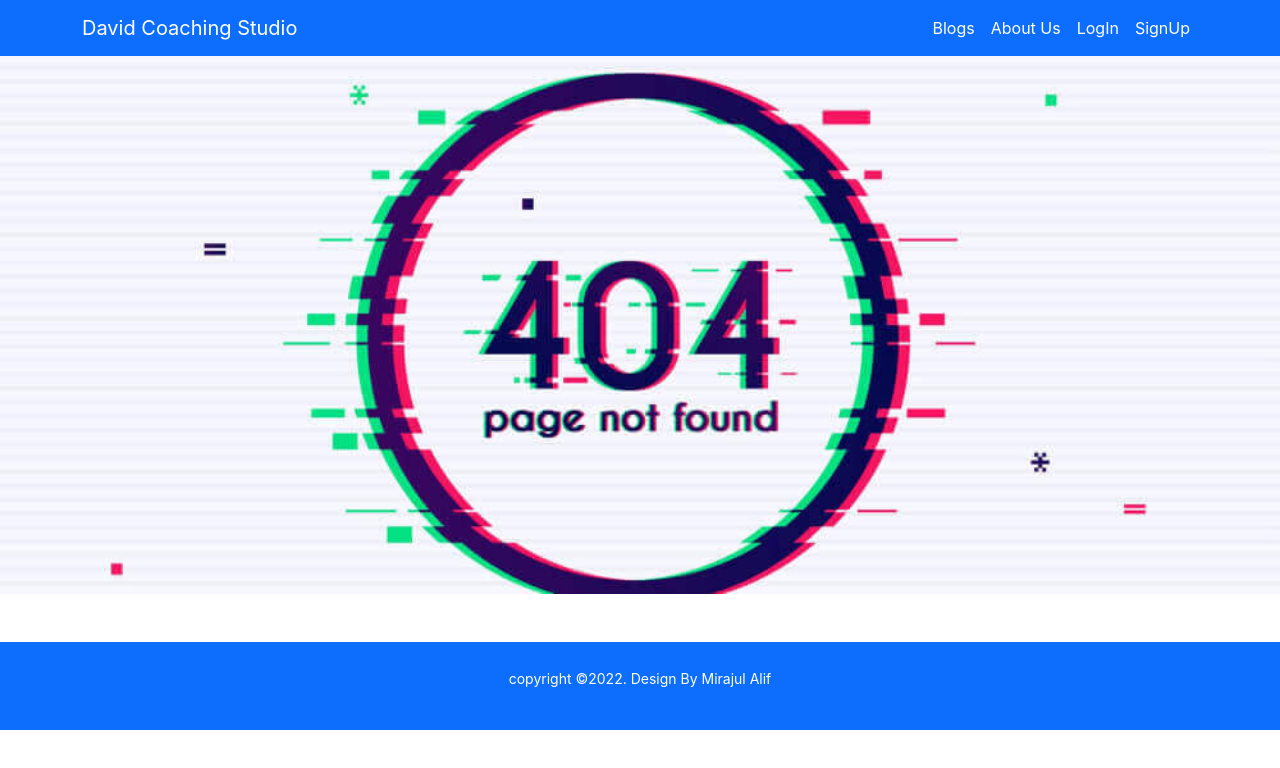
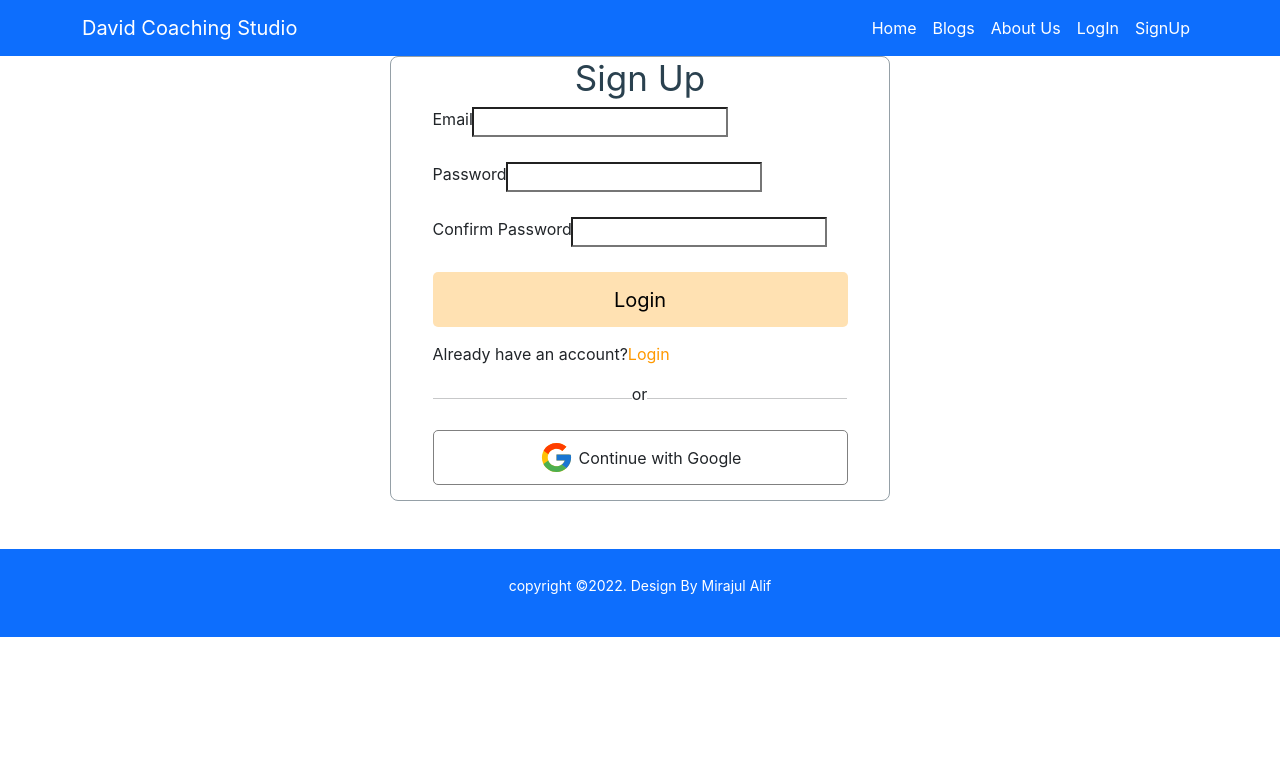
Before and after one commit to mirajulalam/david-coaching-studio, a React (Create React App) app: page /signup in a window 1280 px wide. Shown: the top 768 px of the page. Built offline with nearby package versions, Linux system fonts and the light colour scheme.

Commit message:
login signup toggle added

```diff
--- a/package.json
+++ b/package.json
@@ -7,9 +7,12 @@
     "@testing-library/react": "^13.1.1",
     "@testing-library/user-event": "^13.5.0",
     "bootstrap": "^5.1.3",
+    "firebase": "^9.6.11",
     "react": "^18.0.0",
     "react-bootstrap": "^2.2.3",
     "react-dom": "^18.0.0",
+    "react-firebase-hooks": "^5.0.3",
+    "react-icons": "^4.3.1",
     "react-router-dom": "^6.3.0",
     "react-scripts": "5.0.1",
     "web-vitals": "^2.1.4"
--- a/src/App.js
+++ b/src/App.js
@@ -6,6 +6,8 @@
 import NotFound from './components/NotFound/NotFound';
 import Blogs from './components/Blogs/Blogs';
 import AboutUs from './components/AboutUs/AboutUs';
+import Login from './components/Login/Login';
+import SignUp from './components/SignUp/SignUp';
 function App() {
   return (
     <div>
@@ -15,6 +17,8 @@
         <Route path='/home' element={<Home></Home>}></Route>
         <Route path="/blogs" element={<Blogs></Blogs>}></Route>
         <Route path='/aboutus' element={<AboutUs></AboutUs>}></Route>
+        <Route path="/login" element={<Login></Login>}></Route>
+        <Route path='/signup' element={<SignUp></SignUp>}></Route>
         <Route path='*' element={<NotFound></NotFound>}></Route>
       </Routes>
       <Footer></Footer>
--- a/src/components/Header/Header.js
+++ b/src/components/Header/Header.js
@@ -13,10 +13,11 @@
                         <Nav className="me-auto">
                         </Nav>
                         <Nav>
+                            <Nav.Link as={Link} to="/home" className='text-white'>Home</Nav.Link>
                             <Nav.Link as={Link} to="/blogs" className='text-white'>Blogs</Nav.Link>
                             <Nav.Link as={Link} to="/aboutus" className='text-white'>About Us</Nav.Link>
-                            <Nav.Link href="#deets" className='text-white'>LogIn</Nav.Link>
-                            <Nav.Link href="#memes" className='text-white'>
+                            <Nav.Link as={Link} to="/login" className='text-white'>LogIn</Nav.Link>
+                            <Nav.Link as={Link} to="/signup" className='text-white'>
                                 SignUp
                             </Nav.Link>
                         </Nav>
--- /dev/null
+++ b/src/components/Login/Login.css
@@ -0,0 +1,89 @@
+.form-container {
+    width: 500px;
+    margin: 0 auto;
+    border: 1px solid #95A0A7;
+    border-radius: 8px;
+    box-sizing: border-box;
+    display: flex;
+    justify-content: center;
+}
+
+.form-title {
+    color: #2A414f;
+    font-size: 35px;
+    font-weight: 400;
+    text-align: center;
+}
+
+.input-group {
+    margin-bottom: 25px;
+}
+
+/* .input-group label {
+    display: block;
+    margin-left: 8px;
+    margin-bottom: 5px;
+    font-size: 18px;
+} */
+/* .input-group input {
+    width: 415px;
+    height: 55px;
+    border: 1px solid #95A0A7;
+    box-sizing: border-box;
+    border-radius: 8px;
+    font-size: 24px;
+} */
+
+
+
+
+
+.form-submit {
+    width: 415px;
+    height: 55px;
+    border: none;
+    background-color: rgba(255, 155, 0, 0.3);
+    border-radius: 5px;
+    font-size: 20px;
+    cursor: pointer;
+    margin-bottom: 15px;
+}
+
+.form-submit:hover {
+    background-color: rgba(255, 155, 0, 0.9);
+}
+
+.form-link {
+    color: #FF9900;
+    text-decoration: none;
+}
+
+.form-line {
+    display: flex;
+    margin-top: 10px;
+}
+
+.form-hr {
+    width: 48%;
+}
+
+.form-google {
+    width: 415px;
+    height: 55px;
+    border-radius: 5px;
+    display: flex;
+    justify-content: center;
+    border: 1px solid gray;
+    align-items: center;
+    margin: 15px 0;
+    cursor: pointer;
+}
+
+.form-google:hover {
+    border: 2px solid gray;
+}
+
+.form-icon {
+    font-size: 35px;
+    margin-right: 5px;
+}
--- /dev/null
+++ b/src/components/Login/Login.js
@@ -0,0 +1,65 @@
+import React, { useState } from 'react';
+import './Login.css';
+import { Link, useLocation, useNavigate } from 'react-router-dom';
+import { FcGoogle } from 'react-icons/fc';
+import { useSignInWithEmailAndPassword } from 'react-firebase-hooks/auth';
+import auth from '../../firebase.init';
+const Login = () => {
+    const [email, setEmail] = useState('');
+    const [password, setPassword] = useState('');
+    const [
+        signInWithEmailAndPassword,
+        user,
+        loading,
+        error,
+    ] = useSignInWithEmailAndPassword(auth);
+    const navigate = useNavigate();
+    const location = useLocation();
+    const from = location.state?.from?.pathname || '/';
+
+    const handleEmailBlur = event => {
+        setEmail(event.target.value)
+    }
+    const handlePasswordBlur = event => {
+        setPassword(event.target.value)
+    }
+
+    if (user) {
+        navigate(from, { replace: true })
+    }
+    const handleUserSignIn = event => {
+        event.preventDefault();
+        signInWithEmailAndPassword(email, password)
+    }
+    return (
+        <div className='form-container'>
+            <div>
+                <h2 className='form-title'>Login</h2>
+                <form onSubmit={handleUserSignIn}>
+                    <div className="input-group">
+                        <label htmlFor="email">Email</label>
+                        <input onBlur={handleEmailBlur} type="email" name="email" id="" required />
+                    </div>
+                    <div className="input-group">
+                        <label htmlFor="password">Password</label>
+                        <input onBlur={handlePasswordBlur} type="password" name="password" id="" required />
+                    </div>
+                    <p style={{ color: 'red' }}>{error?.message}</p>
+                    {
+                        loading && <p>Loading...</p>
+                    }
+                    <input className='form-submit' type="submit" value="Login" />
+                </form>
+                <p>
+                    New to David coaching studio?<Link className='form-link' to='/signup'>Create an account</Link>
+                </p>
+                <div className='form-line'>
+                    <hr className='form-hr' /> or<hr className='form-hr' />
+                </div>
+                <div className='form-google'><FcGoogle className='form-icon' />  Continue with Google</div>
+            </div>
+        </div>
+    );
+};
+
+export default Login;
--- /dev/null
+++ b/src/components/SignUp/SignUp.js
@@ -0,0 +1,72 @@
+import React, { useState } from 'react';
+import { useNavigate, Link } from 'react-router-dom';
+import { useCreateUserWithEmailAndPassword } from 'react-firebase-hooks/auth';
+import auth from './../../firebase.init';
+import { FcGoogle } from 'react-icons/fc';
+const SignUp = () => {
+    const [email, setEmail] = useState('')
+    const [password, setPassword] = useState('')
+    const [confirmPassword, setConfirmPassword] = useState('');
+    const [error, setError] = useState('')
+    const navigate = useNavigate();
+
+    const [createUserWithEmailAndPassword, user] = useCreateUserWithEmailAndPassword(auth)
+
+    const handleEmailBlur = event => {
+        setEmail(event.target.value)
+    }
+    const handlePasswordBlur = event => {
+        setPassword(event.target.value)
+    }
+    const handleConfirmPasswordBlur = event => {
+        setConfirmPassword(event.target.value)
+    }
+
+    if (user) {
+        navigate('/home')
+    }
+    const handleCreateUser = event => {
+        event.preventDefault();
+        // if (password !== confirmPassword) {
+        //     setError('Your two password do not match')
+        //     return;
+        // }
+        if (password.length < 6) {
+            setError('Password must be 6 characters number')
+            return;
+        }
+        createUserWithEmailAndPassword(email, password)
+    }
+    return (
+        <div className='form-container'>
+            <div>
+                <h2 className='form-title'>Sign Up</h2>
+                <form onSubmit={handleCreateUser}>
+                    <div className="input-group">
+                        <label htmlFor="email">Email</label>
+                        <input onBlur={handleEmailBlur} type="email" name="email" id="" required />
+                    </div>
+                    <div className="input-group">
+                        <label htmlFor="password">Password</label>
+                        <input onBlur={handlePasswordBlur} type="password" name="password" id="" required />
+                    </div>
+                    <div className="input-group">
+                        <label htmlFor="confirm-password">Confirm Password</label>
+                        <input onClick={handleConfirmPasswordBlur} type="password" name="confirm-password" id="" required />
+                    </div>
+                    <p style={{ color: 'red' }}>{error}</p>
+                    <input className='form-submit' type="submit" value="Login" />
+                </form>
+                <p>
+                    Already have an account?<Link className='form-link' to='/login'>Login</Link>
+                </p>
+                <div className='form-line'>
+                    <hr className='form-hr' /> or<hr className='form-hr' />
+                </div>
+                <div className='form-google'><FcGoogle className='form-icon' />  Continue with Google</div>
+            </div>
+        </div>
+    );
+};
+
+export default SignUp;
--- /dev/null
+++ b/src/firebase.init.js
@@ -0,0 +1,22 @@
+// Import the functions you need from the SDKs you need
+import { initializeApp } from "firebase/app";
+import { getAuth } from 'firebase/auth';
+// TODO: Add SDKs for Firebase products that you want to use
+// https://firebase.google.com/docs/web/setup#available-libraries
+
+// Your web app's Firebase configuration
+const firebaseConfig = {
+    apiKey: "AIzaSyC8KZIE-NJb8t4S6WrcfudNkhuIfDYqzNw",
+    authDomain: "david-coaching-studio.firebaseapp.com",
+    projectId: "david-coaching-studio",
+    storageBucket: "david-coaching-studio.appspot.com",
+    messagingSenderId: "80905637633",
+    appId: "1:80905637633:web:c088327b28fd01b4489500"
+};
+
+// Initialize Firebase
+const app = initializeApp(firebaseConfig);
+
+const auth = getAuth(app);
+
+export default auth;
```
Also changed, not shown: src/components/LoginIn/LoginIn.js (deleted, +0 -11 lines), src/components/LoginIn/LoginIn.css (deleted), 1 other file (tests, documents, lock files or other folders).
